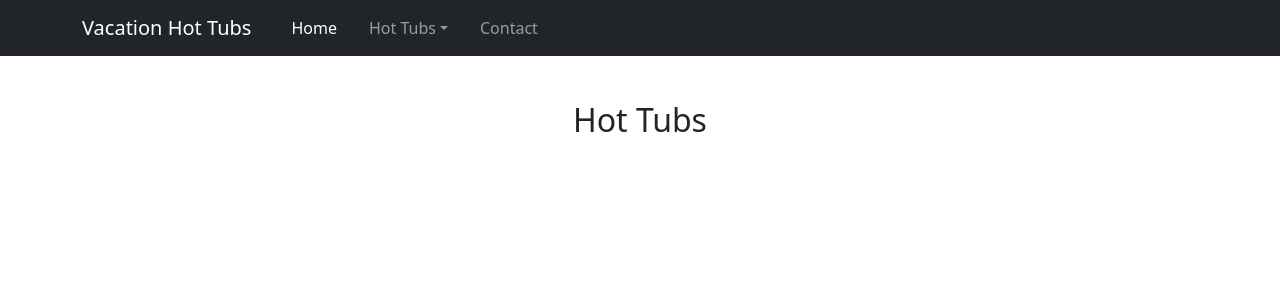
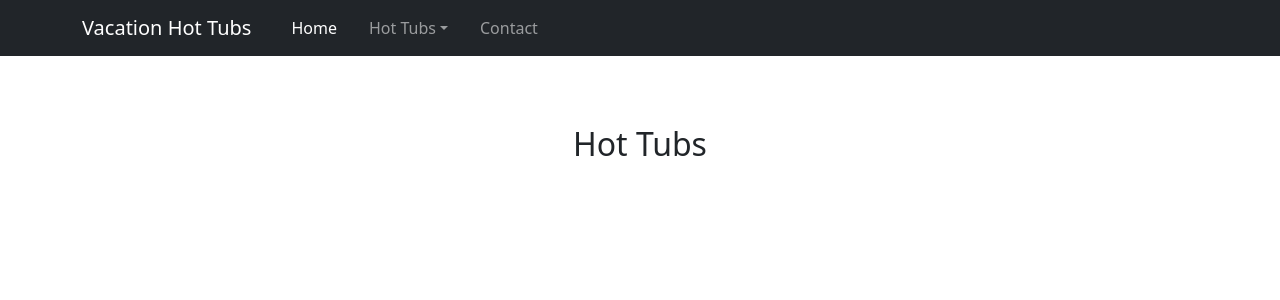
Before and after one commit to vacationhottubs/vacationhottubs.github.io, a Jekyll site: the page built from index.html, in a window 1280 px wide. Shown: the top 300 px of the page. Built offline with Jekyll 4.4.1, drawn with Linux system fonts in a browser that asks for light colours.

Commit message:
Update main.html

```diff
--- a/_layouts/main.html
+++ b/_layouts/main.html
@@ -7,9 +7,9 @@
     <link rel="stylesheet" href="https://cdn.jsdelivr.net/npm/bootstrap-icons@1.13.1/font/bootstrap-icons.css">
     <style>
       /* Custom sitewide styles */
-      /* Make room at the top for the fixed navbar (no Bootstrap spacer is big enough) */
-      body {
-        padding-top: 3.3rem;
+      /* Make room at the top for the fixed navbar and space at the bottom for Safari */
+      main {
+        padding-top: 4.8rem;
         padding-bottom: 6rem
       }
     </style>
```
